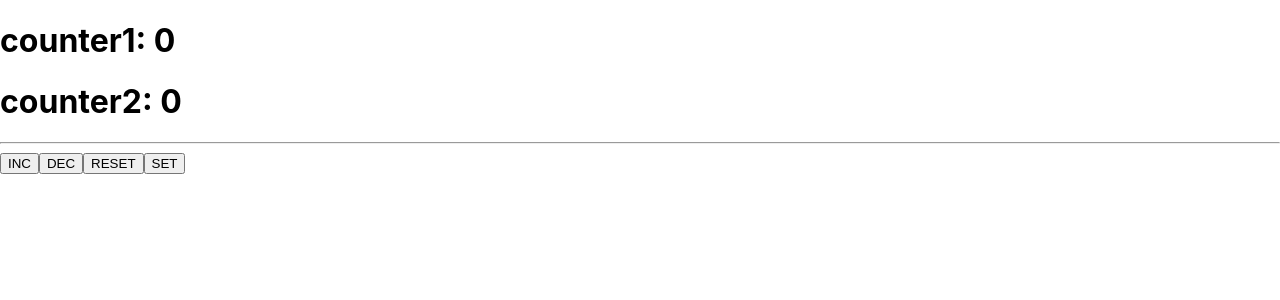
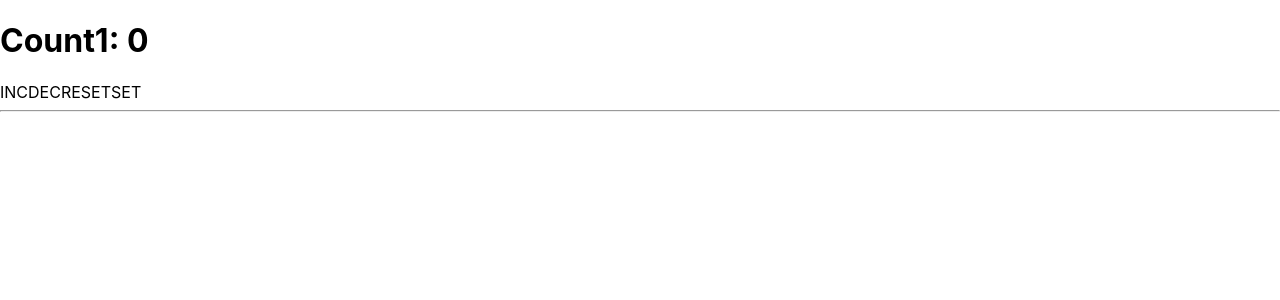
Before and after one commit to KyryloPikhno/React_modul, a React (Create React App) app: page / in a window 1280 px wide. Shown: the top 300 px of the page. Built offline with nearby package versions, Linux system fonts and the light colour scheme.

Commit message:
my commit

```diff
--- a/src/App.js
+++ b/src/App.js
@@ -1,38 +1,18 @@
-import {useReducer} from "react";
+import {Count1, Count2} from "./components";
 
 
-const init=(initialValue)=>{
-    return {counter1:initialValue, counter2:initialValue}
-}
+function App() {
 
-const reducer =(state, action)=>{
-    console.log(action)
-
-    switch (action.type){
-        case 'inc1':
-            return {...state, counter1: state.counter1 + 1}
-        case 'dec1':
-            return {...state, counter1: state.counter1 - 1}
-        case 'reset1':
-            return {...state, counter1: 0}
-        case 'set1':
-            return {...state, counter1: action.payload}
-    }
-    return {...state}
-}
-
-function App() {
-   let [state, dispatch] = useReducer(reducer, 0,init)
 
   return (
     <div>
-        <h1>counter1: {state.counter1}</h1>
-        <h1>counter2: {state.counter2}</h1>
-         <hr/>
-        <button onClick={()=>dispatch({type: 'inc1'})}>INC</button>
-        <button onClick={()=>dispatch({type: 'dec1'})}>DEC</button>
-        <button onClick={()=>dispatch({type: 'reset1'})}>RESET</button>
-        <button onClick={()=>dispatch({type: 'set1', payload: 10})}>SET</button>
+        <div>
+            <Count1/>
+        </div>
+        <hr/>
+        <div>
+            {/*<Count2/>*/}
+        </div>
     </div>
   );
 }
--- /dev/null
+++ b/src/components/count1/Count1.js
@@ -0,0 +1,18 @@
+import {dec, inc, reset, set, useCount1Reducer} from "../../reducers";
+
+const Count1 = () => {
+
+    const [state, dispatch] = useCount1Reducer()
+
+    return (
+        <div>
+            <h1>Count1: {state.count1}</h1>
+            <buttun onClick={()=>dispatch({type: inc})}>INC</buttun>
+            <buttun onClick={()=>dispatch({type: dec})}>DEC</buttun>
+            <buttun onClick={()=>dispatch({type: reset})}>RESET</buttun>
+            <buttun onClick={()=>dispatch({type: set, payload:10})}>SET</buttun>
+        </div>
+    );
+};
+
+export {Count1};
--- /dev/null
+++ b/src/components/count2/Count2.js
@@ -0,0 +1,18 @@
+import {dec, inc, reset, set, useCount2Reducer} from "../../reducers";
+
+const Count2 = () => {
+
+    const [state, dispatch] = useCount2Reducer()
+
+    return (
+        <div>
+            <h1>Count2: {state.count2}</h1>
+            <buttun onClick={()=>dispatch({type: inc})}>INC</buttun>
+            <buttun onClick={()=>dispatch({type: dec})}>DEC</buttun>
+            <buttun onClick={()=>dispatch({type: reset})}>RESET</buttun>
+            <buttun onClick={()=>dispatch({type: set, payload:20})}>SET</buttun>
+        </div>
+    );
+};
+
+export {Count2};
--- a/src/components/index.js
+++ b/src/components/index.js
@@ -1,3 +1,6 @@
 export * from './user/User';
 export * from './users/Users';
 export * from './userForm/UserForm';
+
+export * from './count1/Count1'
+export * from './count2/Count2'
--- /dev/null
+++ b/src/reducers/count.actions.js
@@ -0,0 +1,6 @@
+const inc = 'inc'
+const dec = 'dec'
+const reset = 'reset'
+const set = 'set'
+
+export {inc,dec,reset,set}
--- /dev/null
+++ b/src/reducers/count1.reducer.js
@@ -0,0 +1,25 @@
+import {useReducer} from "react";
+
+import {dec, inc, reset ,set} from "./count.actions";
+
+
+
+let reducer = (state, action) =>{
+    switch (action.type) {
+        case inc:
+            return {count1:state.count1 + 1}
+        case dec:
+            return {count1:state.count1 - 1}
+        case reset:
+            return {count1: 0}
+        case set:
+            return {count1: action.payload}
+    }
+    // return{...state}
+}
+
+
+
+const useCount1Reducer = () => useReducer(reducer, {count1: 0})
+
+export {reducer,useCount1Reducer}
--- /dev/null
+++ b/src/reducers/count2.reducer.js
@@ -0,0 +1,24 @@
+import {useReducer} from "@types/react";
+
+import {dec, inc, reset, set} from "./count.actions";
+
+
+let reducer =(state, action) =>{
+    switch (action.type) {
+        case inc:
+            return {count2:state.count2 + 1}
+        case dec:
+            return {count2:state.count2 - 1}
+        case reset:
+            return {count2: 0}
+        case set:
+            return {count2: action.payload}
+    }
+    // return{...state}
+}
+
+
+
+const useCount2Reducer = () => useReducer(reducer, {count2: 0})
+
+export {reducer,useCount2Reducer}
--- /dev/null
+++ b/src/reducers/index.js
@@ -0,0 +1,3 @@
+export * from './count1.reducer'
+export * from './count2.reducer'
+export * from './count.actions'
```
